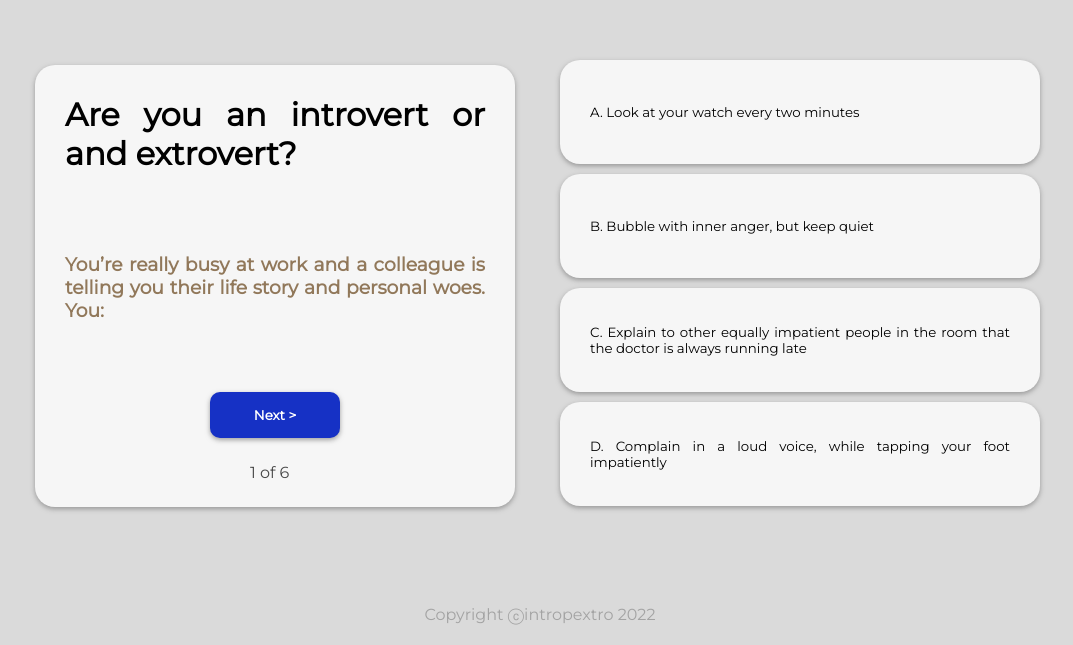
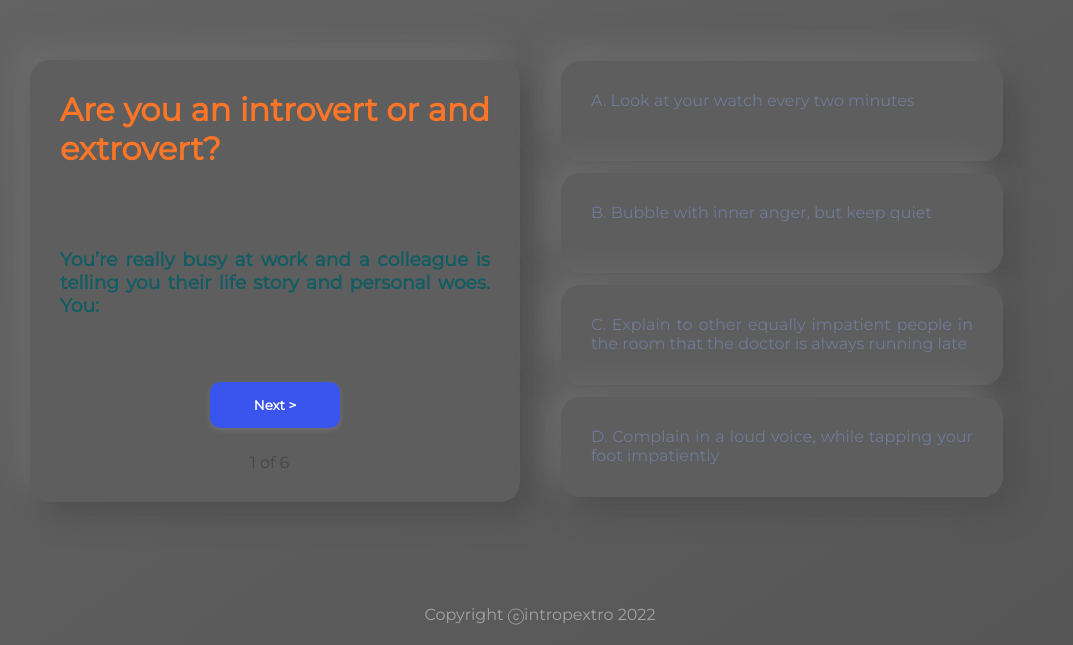
Before and after one commit to phenomenone/survey_introvert_extrovert, a React (Create React App) app: page / in a window 1280 px wide. Shown: the part 155-800 px from the top of the page, without its empty margins (100-1173 px from the left). Built offline with nearby package versions, Linux system fonts and the light colour scheme; a web font is replaced by a local one.

Commit message:
[Fix] Improved styles and css clean up and refactor. Added new neumorphism theme.

```diff
--- a/public/styles.css
+++ b/public/styles.css
@@ -4,12 +4,22 @@
   font-family: "Montserrat", sans-serif;
 }
 html {
-  background-color: rgb(218, 218, 218);
+  background: linear-gradient(145deg, #656565, #555555);
+  background-attachment: fixed;
+  /* background-size:cover; */
+
+}
+
+h1 {
+  color: #fd7526;
+  filter: blur(.5px);
+  text-shadow: #fd7526;
 }
 
 h3 {
   margin-top: 5rem;
-  color: rgb(145, 120, 90);
+  color: rgb(16, 93, 99);
+  filter: blur(.5px);
 }
 
 .flexbox-container {
@@ -31,47 +41,59 @@ h3 {
   margin: 10px;
   width: 500px;
   height: 450px;
-  max-width: 500px;
+
   /* border: 3px solid #333; */
+
 }
 
-.answer-button-card{
-  display: inline-block;
-  background-color: #F6F6F6;
+.card {
+  background: #5e5e5e;
   text-align: justify;
+  border-radius: 20px;
+  box-shadow:  13px 13px 29px #4f4f4f,
+  -13px -13px 29px #6d6d6d;
   padding: 30px;
-  width: 480px;
+  height: 2.5rem;
   margin: 5px;
-  height: 6.5rem;
-  border-radius: 20px;
   border: none;
-  box-shadow: 0 2px 5px rgb(122, 122, 122, 0.7);
+  height: 382px;
 }
 
-.answer-button-card:hover{
-  background-color: rgb(81, 197, 206);
-  color: azure;
-  font-weight: bold;
-  transition: all .8s;
-  box-shadow: 0 2px 20px rgb(122, 122, 122, 0.7);
+#checkbox-button input[type="radio"] {
+  display: none;
 }
 
-.answer-button-card:active{
-  background-color: rgb(106, 172, 32);
-  color: azure;
+#checkbox-button span {
+  background-color: #5e5e5e;
+  display: inline-block;
+  padding: 30px;
+  border: none;
+  border-radius: 20px;
+  color: rgb(111, 122, 151);
+  height: 2.5rem;
+  width: 382px;
+  text-align: justify;
+  margin: 6px;
+  box-shadow:  13px 13px 29px #4f4f4f,
+  -13px -13px 29px #6d6d6d;
+  cursor: pointer;
 }
 
+#checkbox-button span:hover {
+  border: solid 1px #87b3b4;
+  color: #fff;
+  background-color: #87b3b4;
+  font-weight: bold;
+  box-shadow: 0 2px 25px rgba(105, 235, 245, 0.966);
+  transition: all .7s;
 
-.card {
-  background-color: #F6F6F6;
-  text-align: justify;
-  border-radius: 20px;
-  box-shadow: 0 2px 5px rgb(122, 122, 122, 0.7);
-  padding: 30px;
-  height: 2.5rem;
-  margin: 10px;
+}
+#checkbox-button input[type="radio"]:checked + span {
+  background-color: rgb(58, 85, 238);
+  color: white;
+  font-weight: bold;
   border: none;
-  height: 382px;
+  box-shadow: 1px 1px 10px 12px rgb(0, 0, 0);
 }
 
 .btn-p {
@@ -80,7 +102,7 @@ h3 {
 
 .btn {
   padding: 15px;
-  background-color: rgb(22, 49, 197);
+  background-color: rgb(58, 85, 238);
   color: white;
   font-weight: bold;
   border-radius: 10px;
@@ -92,8 +114,15 @@ h3 {
 
 .btn:hover {
   box-shadow: 0 2px 20px rgb(122, 122, 122, 0.7);
-  background-color: rgb(158, 58, 240);
-  transition: all 0.5s
+  background-color: #87b3b4;
+  transition: all 0.5s;
+  cursor: pointer;
+}
+
+.btn:active {
+  box-shadow: 0 2px 20px rgb(122, 122, 122, 0.7);
+  background-color: #87b3b4;
+  transition: all 0.5s;
 }
 
 /* footer */
--- a/src/components/Card.jsx
+++ b/src/components/Card.jsx
@@ -5,18 +5,12 @@ function Card(Props) {
 
   return (
     <div className="flexbox-item">
-      <button type="button" className="answer-button-card" active="true">
-      {questions[Props.id].answer1}
-      </button>
-      <button className="answer-button-card" active="true">
-      {questions[Props.id].answer2}
-      </button>
-      <button className="answer-button-card" active="true">
-      {questions[Props.id].answer3}
-      </button>
-      <button className="answer-button-card" active="true">
-      {questions[Props.id].answer4}
-      </button>
+      <p id="checkbox-button">
+        <label><input type="radio" name="answer" value="1" /><span className="answer-button-card">{questions[Props.id].answer1}</span></label>
+        <label><input type="radio" name="answer" value="1" /><span>{questions[Props.id].answer2}</span></label>
+        <label><input type="radio" name="answer" value="1" /><span>{questions[Props.id].answer3}</span></label>
+        <label><input type="radio" name="answer" value="1" /><span>{questions[Props.id].answer4}</span></label>
+      </p>
     </div>
   );
 }
```
Also changed, not shown: src/components/Maincard.jsx (indentation only).
